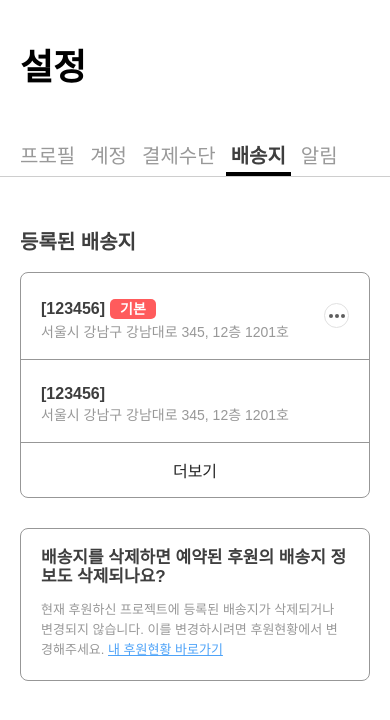
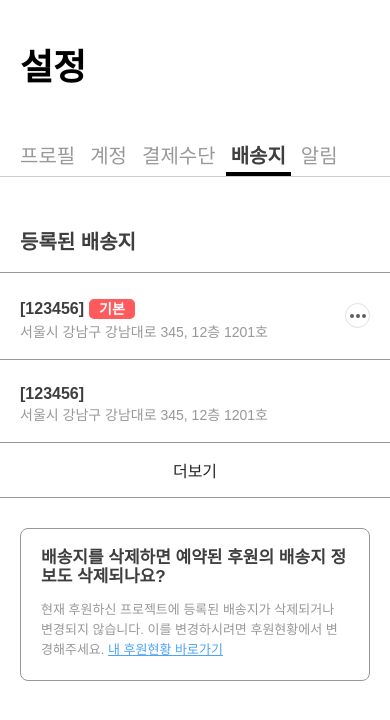
Before and after one commit to jiindev/tumblbug, a React (Create React App) app: page /address in a window 390 px wide. Shown: the top 720 px of the page. Built offline with nearby package versions, Linux system fonts and the light colour scheme.

Commit message:
등록된 배송지 리스트 스타일 개선 (모바일 사이즈)

```diff
--- a/src/index.css
+++ /dev/null
@@ -1,13 +0,0 @@
-body {
-  margin: 0;
-  font-family: -apple-system, BlinkMacSystemFont, 'Segoe UI', 'Roboto', 'Oxygen',
-    'Ubuntu', 'Cantarell', 'Fira Sans', 'Droid Sans', 'Helvetica Neue',
-    sans-serif;
-  -webkit-font-smoothing: antialiased;
-  -moz-osx-font-smoothing: grayscale;
-}
-
-code {
-  font-family: source-code-pro, Menlo, Monaco, Consolas, 'Courier New',
-    monospace;
-}
--- a/src/index.tsx
+++ b/src/index.tsx
@@ -1,6 +1,5 @@
 import React from 'react';
 import ReactDOM from 'react-dom';
-import './index.css';
 import App from './App';
 import * as serviceWorker from './serviceWorker';
 
--- a/src/pages/Address.tsx
+++ b/src/pages/Address.tsx
@@ -313,9 +313,10 @@ const H3 = styled.h3`
 	padding: 55px 0 20px 0;
 `;
 const AddressDiv = styled.div`
-	border: 1px solid #979797;
-	border-radius: 8px;
-	width: 100%;
+	border-top: 1px solid #979797;
+	border-bottom: 1px solid #979797;
+	width: 100vw;
+	margin-left: -20px;
 	box-sizing: border-box;
 	& > button {
 		width: 100%;
@@ -326,6 +327,12 @@ const AddressDiv = styled.div`
 		outline: none;
 		font-size: 16px;
 		color: #252525;
+	}
+	@media only screen and (min-width: 768px) {
+		width: 100%;
+		margin-left: 0;
+		border: 1px solid #979797;
+		border-radius: 8px;
 	}
 	@media only screen and (min-width: 1024px) {
 		max-width: 660px;
@@ -440,6 +447,9 @@ const MoreModal = styled.div`
 const InfoDiv = styled(AddressDiv)`
 	margin: 30px 0;
 	padding: 20px;
+	width: 100%;
+	border: 1px solid #979797;
+	border-radius: 8px;
 	& p {
 		line-height: 1.54;
 		color: #989898;
```
Also changed, not shown: src/App.css (deleted, +0 -38 lines).
